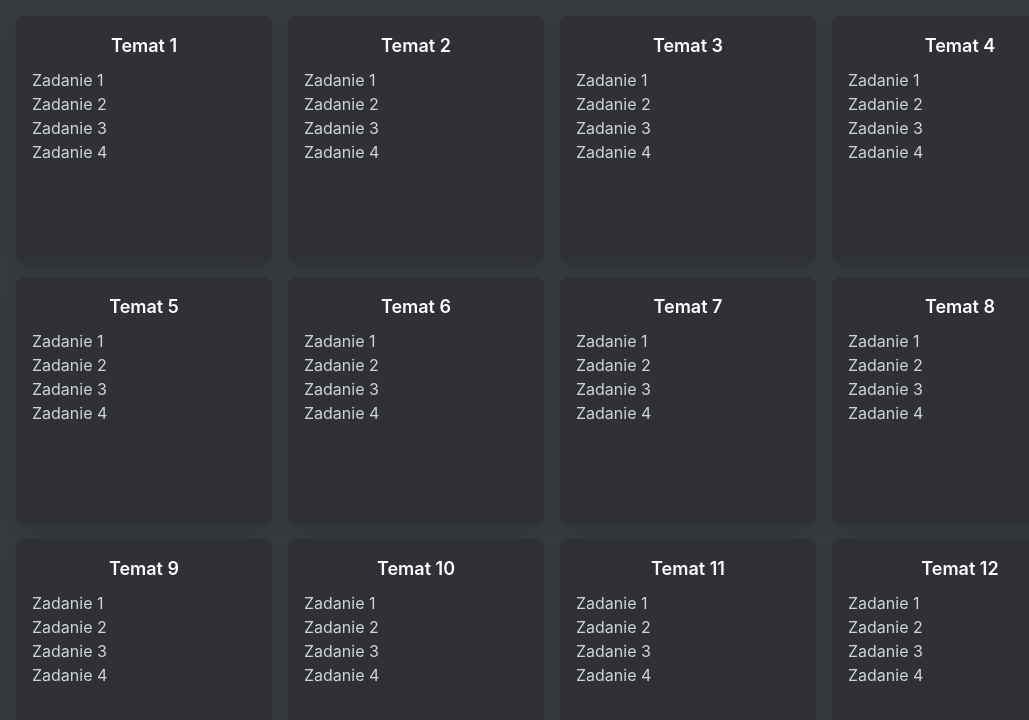
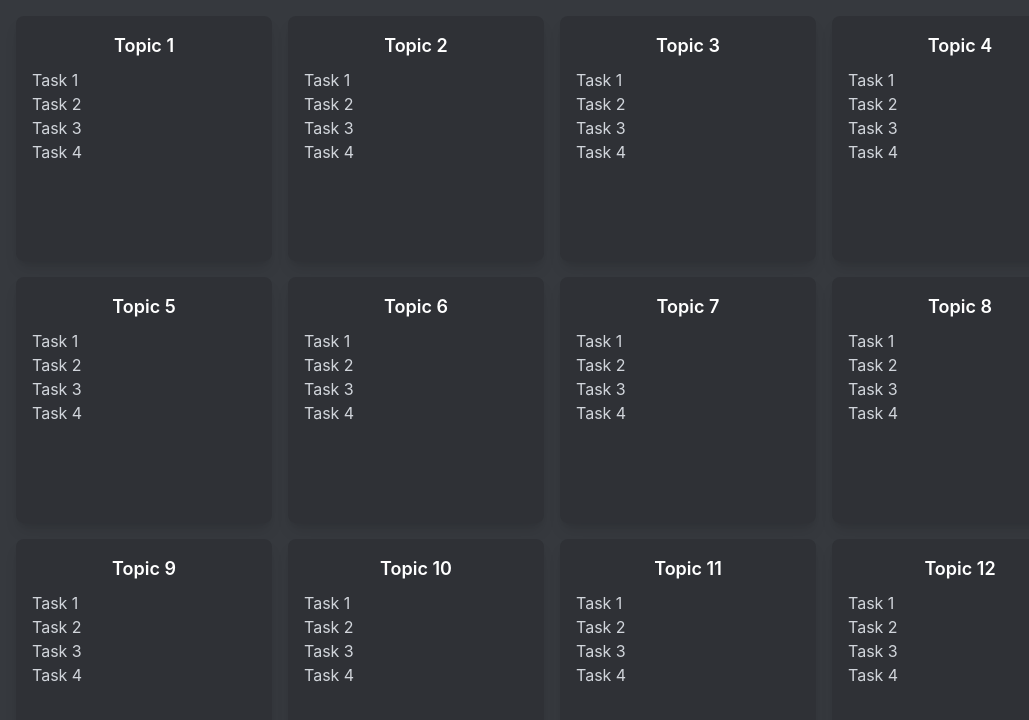
Before and after one commit to Slenzak/codeapp, a React (Create React App) app: page /task in a window 1280 px wide. Shown: the top 720 px of the page, without its empty margins (0-1029 px from the left). Built offline with nearby package versions, Linux system fonts and the light colour scheme.

Commit message:
localization

```diff
--- a/src/pages/mainpage.js
+++ b/src/pages/mainpage.js
@@ -6,12 +6,12 @@ const Mainpage = () =>{
         <div className="flex h-screen">
             <div className="w-1/2 h-full bg-[url('/public/learn.jpg')] bg-cover bg-center flex items-center justify-center cursor-pointer" onClick={() => navigate("/task")}>
             <div className="absolute inset-0 bg-black bg-opacity-50 hover:bg-opacity-30 transition duration-300"></div>
-                <h1 className="drop-shadow-[0_1.2px_1.2px_rgba(0,0,0,0.8)] text-white text-2xl">Przejdź do Task</h1>
+                <h1 className="drop-shadow-[0_1.2px_1.2px_rgba(0,0,0,0.8)] text-white text-2xl">Go to Task</h1>
             </div>
 
             <div className="w-1/2 h-full bg-[url('/public/code.jpg')] bg-cover bg-center flex items-center justify-center cursor-pointer relative" onClick={() => navigate("/sandbox")}>
                 <div className="absolute inset-0 bg-black bg-opacity-50 hover:bg-opacity-30 transition duration-300"></div>
-                <h1 className="relative text-white text-2xl">Przejdź do Sandbox</h1>
+                <h1 className="relative text-white text-2xl">Go to Sandbox</h1>
             </div>
         </div>
     )
--- a/src/pages/task.js
+++ b/src/pages/task.js
@@ -7,14 +7,14 @@ const Task = () => {
             className="bg-[#2f3136] p-4 rounded-lg shadow-lg w-64 max-h-64"
           >
             <h2 className="text-white text-lg font-semibold mb-2 text-center">
-              Temat {index + 1}
+              Topic {index + 1}
             </h2>
 
             <ul className="text-gray-300">
-              <li>Zadanie 1</li>
-              <li>Zadanie 2</li>
-              <li>Zadanie 3</li>
-              <li>Zadanie 4</li>
+              <li>Task 1</li>
+              <li>Task 2</li>
+              <li>Task 3</li>
+              <li>Task 4</li>
             </ul>
           </div>
         ))}
```
